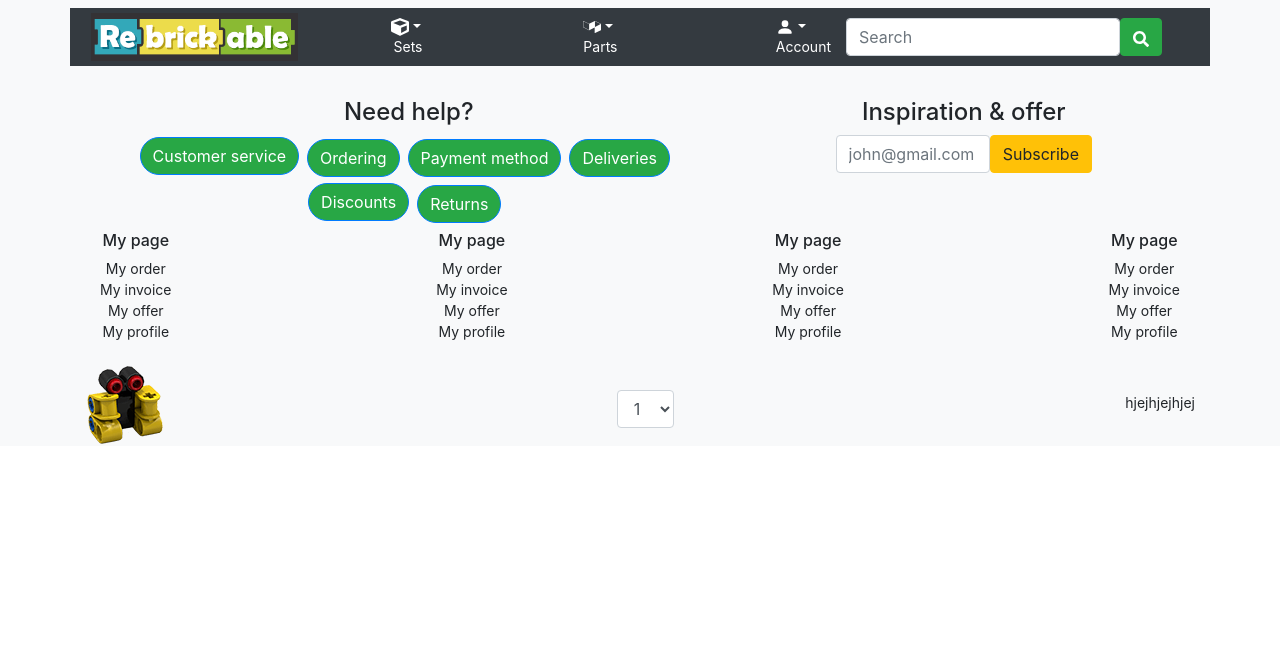
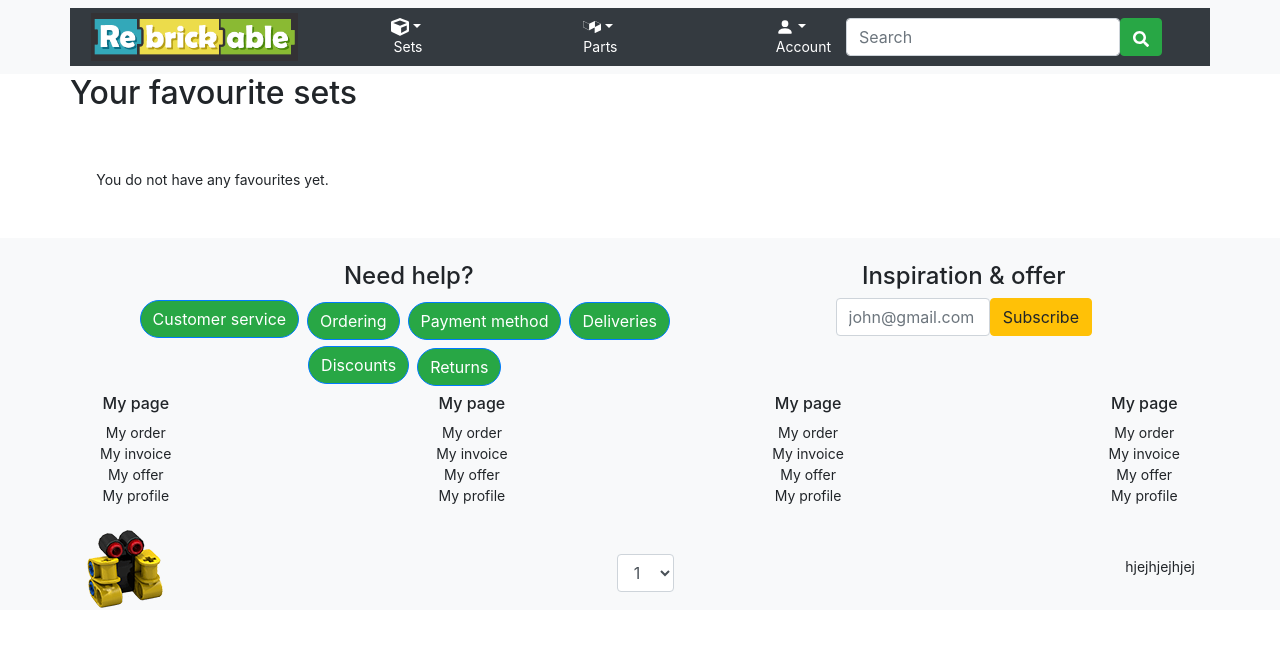
Before and after one commit to JonathanYon/lego-fe, a React (Create React App) app: page /favourite in a window 1280 px wide. Shown: the top 646 px of the page. Built offline with nearby package versions, Linux system fonts and the light colour scheme.

Commit message:
// + small change

```diff
--- a/src/App.js
+++ b/src/App.js
@@ -9,6 +9,7 @@ import Login from "./components/info/Login";
 import MiniFigs from "./components/home/MiniFigs";
 import Sets from "./components/home/Sets";
 import SetDetail from "./components/home/SetDetail";
+import MyFav from "./components/home/MyFav";
 
 function App() {
   return (
@@ -20,6 +21,7 @@ function App() {
         <Route exact path="/info" component={Info} />
         <Route exact path="/login" component={Login} />
         <Route exact path="/sets" component={Sets} />
+        <Route exact path="/favourite" component={MyFav} />
         <Route
           exact
           path="/detail/:id"
--- a/src/components/home/MiniFigs.jsx
+++ b/src/components/home/MiniFigs.jsx
@@ -3,7 +3,7 @@ import { Container, Row, Col } from "react-bootstrap";
 import { useSelector } from "react-redux";
 import { useDispatch } from "react-redux";
 import { getMiniFigs } from "../../redux/action";
-import SingleMini from "./SingleMini";
+import SingleSet from "./SingleSet";
 
 const MiniFigs = () => {
   const minifigs = useSelector((state) => state.minifigs.data);
@@ -18,7 +18,7 @@ const MiniFigs = () => {
       <Row sm={2} md={4}>
         {/* <Col className=""> */}
         {minifigs
-          .map((mini, i) => <SingleMini key={i + 1} minifig={mini} />)
+          .map((data) => <SingleSet key={data.set_num} data={data} />)
           .slice(10, 22)}
         {/* </Col> */}
       </Row>
--- a/src/components/home/SingleSet.jsx
+++ b/src/components/home/SingleSet.jsx
@@ -2,6 +2,7 @@ import { Card, Col } from "react-bootstrap";
 import { withRouter } from "react-router-dom/cjs/react-router-dom.min";
 
 const SingleSet = ({ data, history }) => {
+  // console.log("data", data);
   return (
     <Col
       className="mb-2"
```
